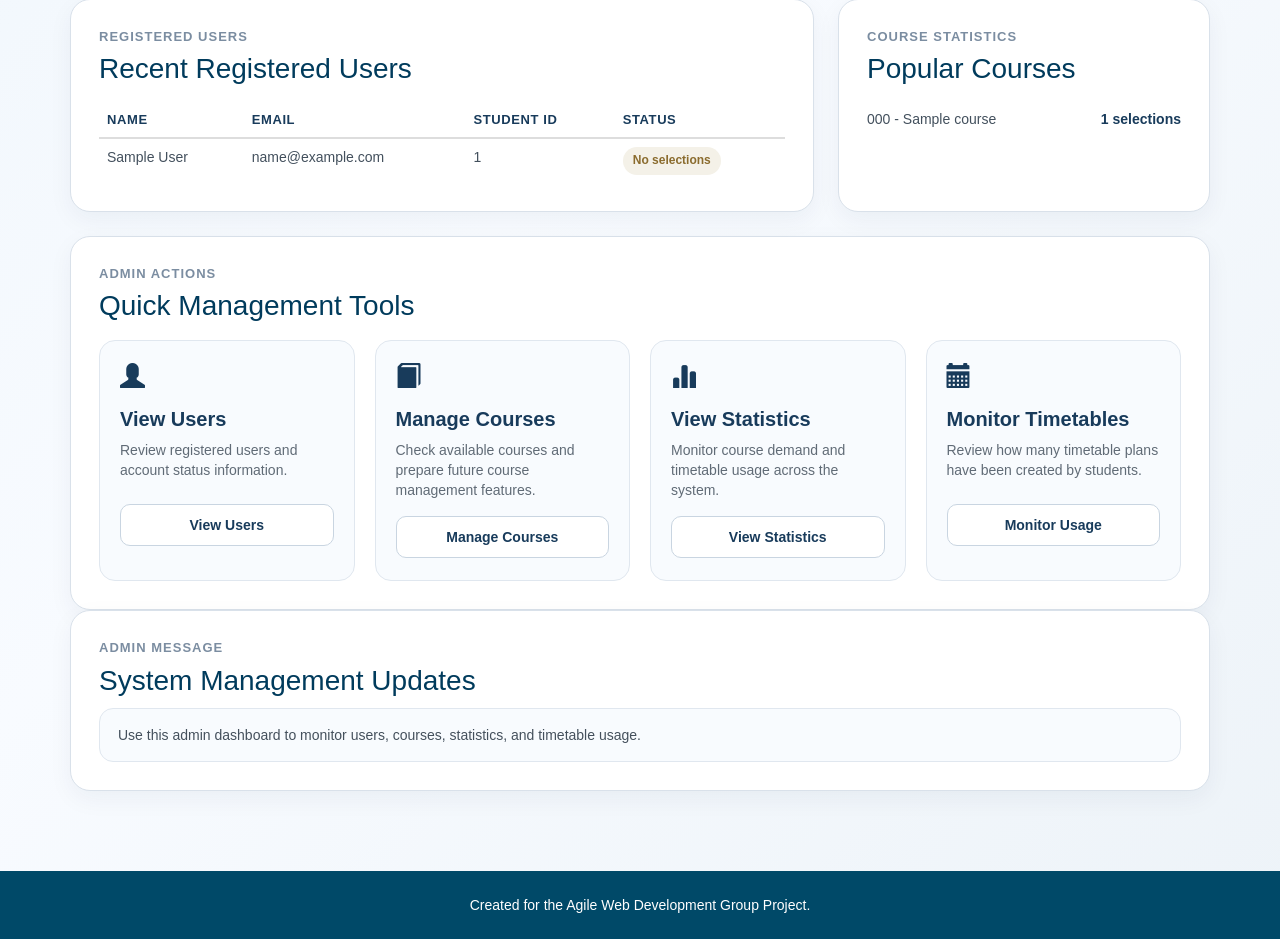
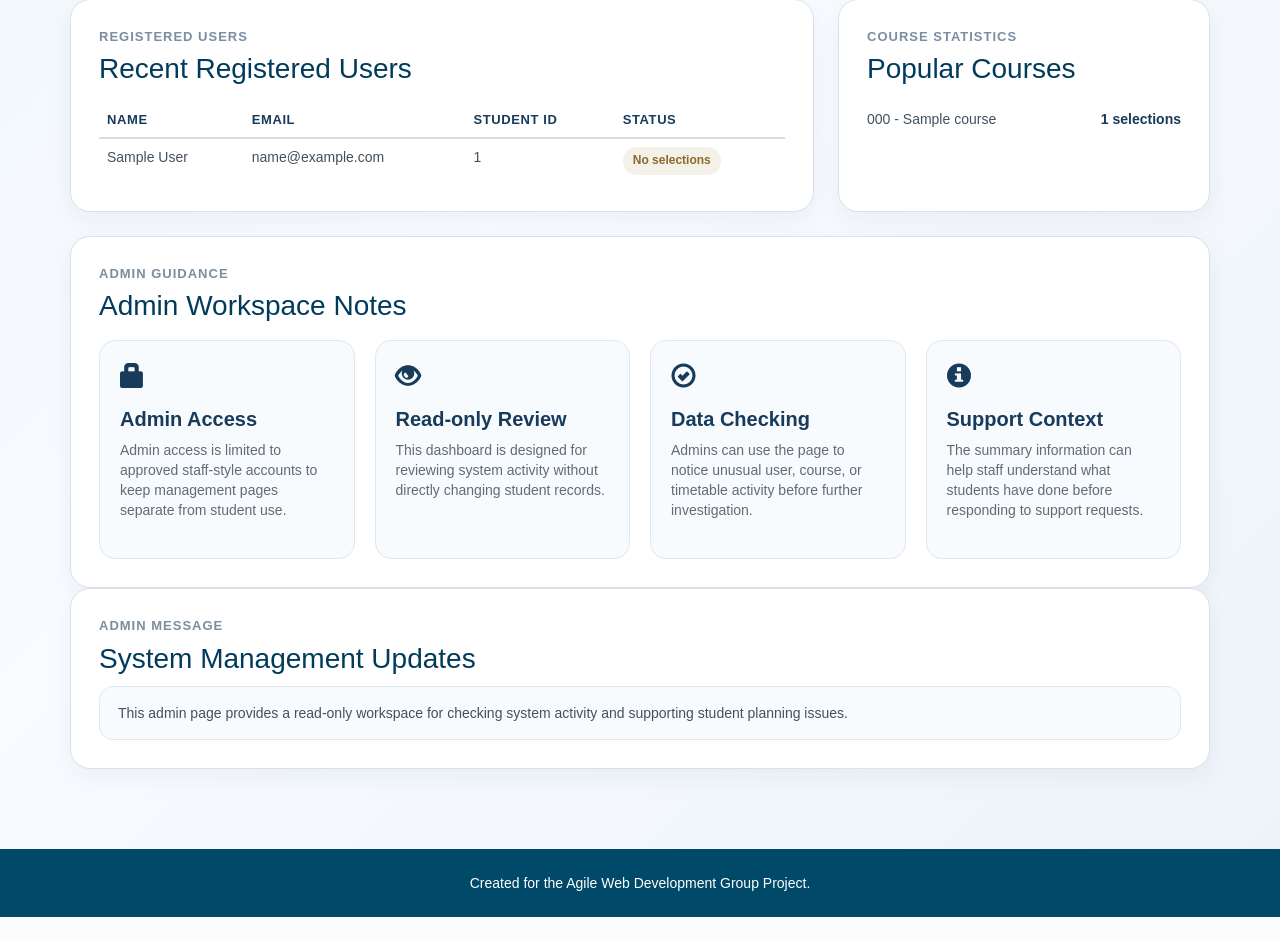
Before and after one commit to zhuby9292/agile-team-project, a Flask app: template templates/admin-dashboard.html in a window 1280 px wide. Shown: the part 653-1592 px from the top of the page. After the commit the page ends 1570 px from the top, so only its background shows below. Run offline with Flask 3, Linux system fonts and the light colour scheme; tables that the repository leaves empty hold one stand-in row (values such as "Sample post"); the template is opened without the code that fills it: values that come from a table or form of the project are taken from there, most other values are stand-ins (such as "Sample title", 1, 10 or a date in 2020).

Commit message:
Replace admin action cards with static guidance

```diff
--- a/templates/admin-dashboard.html
+++ b/templates/admin-dashboard.html
@@ -161,79 +161,51 @@
 
     <div class="panel-title-row">
         <div>
-                <p class="dashboard-kicker">{{ _('Admin actions') }}</p>
-                <h2>{{ _('Quick Management Tools') }}</h2>
+            <p class="dashboard-kicker">{{ _('Admin guidance') }}</p>
+            <h2>{{ _('Admin Workspace Notes') }}</h2>
         </div>
     </div>
 
     <div class="action-grid admin-action-grid">
 
         <div class="action-box">
-                <span class="action-icon glyphicon glyphicon-user"></span>
+            <span class="action-icon glyphicon glyphicon-lock"></span>
 
-                <h3>{{ _('View Users') }}</h3>
+            <h3>{{ _('Admin Access') }}</h3>
 
             <p>
-                    {{ _('Review registered users and account status information.') }}
+                {{ _('Admin access is limited to approved staff-style accounts to keep management pages separate from student use.') }}
             </p>
-
-                <button type="button"
-                    class="btn dashboard-btn-secondary"
-                    data-message="{{ _('User management tools will be connected to database records in a future update.') }}"
-                    onclick="showDashboardMessage(this.dataset.message)">
-                    {{ _('View Users') }}
-                </button>
         </div>
 
         <div class="action-box">
-                <span class="action-icon glyphicon glyphicon-book"></span>
+            <span class="action-icon glyphicon glyphicon-eye-open"></span>
 
-                <h3>{{ _('Manage Courses') }}</h3>
+            <h3>{{ _('Read-only Review') }}</h3>
 
             <p>
-                    {{ _('Check available courses and prepare future course management features.') }}
+                {{ _('This dashboard is designed for reviewing system activity without directly changing student records.') }}
             </p>
-
-                <button type="button"
-                    class="btn dashboard-btn-secondary"
-                    data-message="{{ _('Course management tools will be expanded in the next development stage.') }}"
-                    onclick="showDashboardMessage(this.dataset.message)">
-                    {{ _('Manage Courses') }}
-                </button>
         </div>
 
         <div class="action-box">
-                <span class="action-icon glyphicon glyphicon-stats"></span>
+            <span class="action-icon glyphicon glyphicon-ok-circle"></span>
 
-                <h3>{{ _('View Statistics') }}</h3>
+            <h3>{{ _('Data Checking') }}</h3>
 
             <p>
-                    {{ _('Monitor course demand and timetable usage across the system.') }}
+                {{ _('Admins can use the page to notice unusual user, course, or timetable activity before further investigation.') }}
             </p>
-
-                <button type="button"
-                    class="btn dashboard-btn-secondary"
-                   data-message="{{ _('Statistics are now calculated from current user and course selection records.') }}"
-                    onclick="showDashboardMessage(this.dataset.message)">
-                    {{ _('View Statistics') }}
-                </button>
         </div>
 
         <div class="action-box">
-                <span class="action-icon glyphicon glyphicon-calendar"></span>
+            <span class="action-icon glyphicon glyphicon-info-sign"></span>
 
-                <h3>{{ _('Monitor Timetables') }}</h3>
+            <h3>{{ _('Support Context') }}</h3>
 
             <p>
-                    {{ _('Review how many timetable plans have been created by students.') }}
+                {{ _('The summary information can help staff understand what students have done before responding to support requests.') }}
             </p>
-
-                <button type="button"
-                    class="btn dashboard-btn-secondary"
-                    data-message="{{ _('Timetable monitoring will use real timetable data in a later update.') }}"
-                    onclick="showDashboardMessage(this.dataset.message)">
-                    {{ _('Monitor Usage') }}
-                </button>
         </div>
 
     </div>
@@ -247,7 +219,7 @@
         <h2>{{ _('System Management Updates') }}</h2>
 
 <p id="dashboard-output">
-            {{ _('Use this admin dashboard to monitor users, courses, statistics, and timetable usage.') }}
+    {{ _('This admin page provides a read-only workspace for checking system activity and supporting student planning issues.') }}
 </p>
 
     </section>
```
Lines whose indentation alone changed are shown as unchanged.
